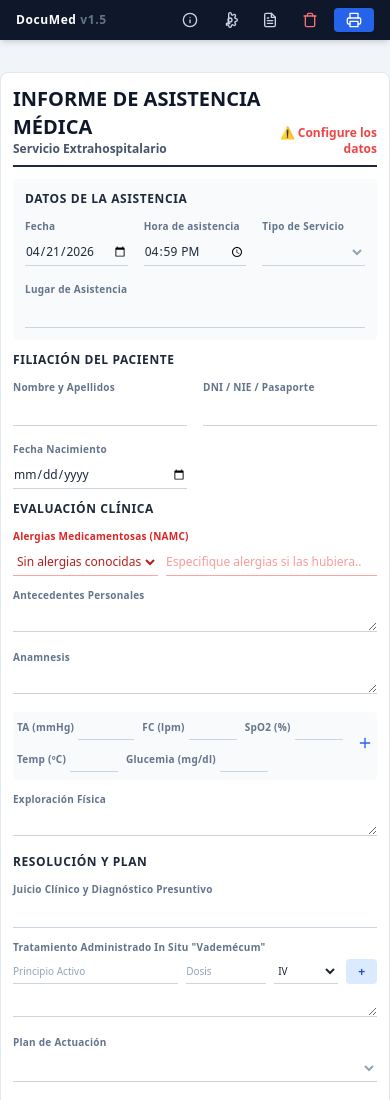
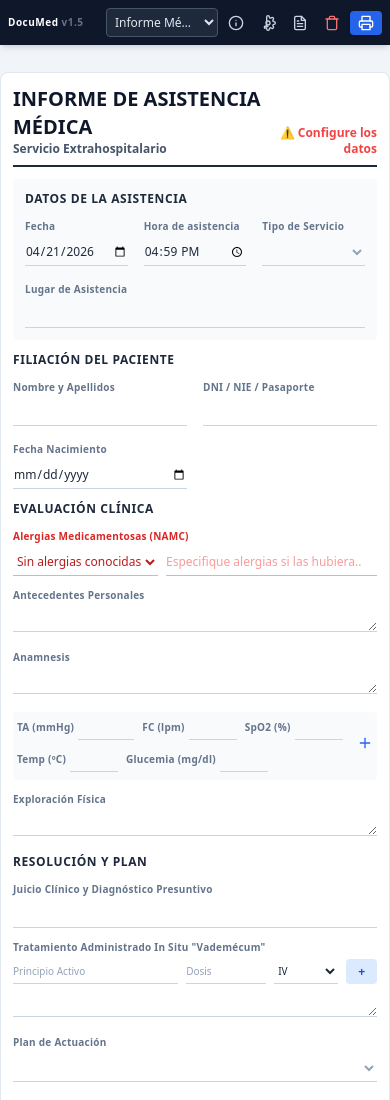
Before and after one commit to AngieVik/Documed, a plain HTML site: page index.html in a window 390 px wide. Shown: the top 1100 px of the page. Drawn offline with nearby package versions, Linux system fonts and the light colour scheme.

Commit message:
refactor: improve mobile responsiveness and layout of the navigation bar

```diff
--- a/index.html
+++ b/index.html
@@ -144,24 +144,25 @@
     </style>
   </head>
   <body class="bg-slate-100 text-slate-800 font-sans antialiased pb-20">
-    <nav
-      class="fixed top-0 w-full bg-slate-900 text-slate-300 flex justify-between items-center px-4 py-2 z-50 no-print shadow-md"
+ <nav
+      class="fixed top-0 w-full bg-slate-900 text-slate-300 flex justify-between items-center px-2 sm:px-4 py-2 z-50 no-print shadow-md"
     >
-      <div class="font-bold text-white text-xs tracking-wider">
+      <div class="font-bold text-white text-[10px] sm:text-xs tracking-wider shrink-0">
         DocuMed <span class="text-slate-500">v1.5</span>
       </div>
-      <div class="flex items-center gap-2 sm:gap-4">
+      <div class="flex items-center gap-1 sm:gap-4">
         <select
           id="doc-selector"
-          class="hidden sm:block bg-slate-800 border border-slate-600 text-slate-200 text-xs rounded px-2 py-1 focus:outline-none focus:ring-1 focus:ring-blue-500 cursor-pointer"
+          class="w-28 sm:w-auto truncate bg-slate-800 border border-slate-600 text-slate-200 text-xs rounded px-1 sm:px-2 py-1 focus:outline-none focus:ring-1 focus:ring-blue-500 cursor-pointer"
           title="Tipo de documento"
         >
           <option value="informe_medico">Informe Médico</option>
           <option value="alta_voluntaria">Alta Voluntaria / Negativa</option>
         </select>
+
         <button
           id="btn-info"
-          class="flex items-center gap-1.5 hover:text-white transition-colors text-sm px-2 py-1 rounded hover:bg-slate-800"
+          class="flex items-center gap-1.5 hover:text-white transition-colors text-sm px-1.5 sm:px-2 py-1 rounded hover:bg-slate-800"
           title="Instrucciones"
         >
           <svg
@@ -181,9 +182,10 @@
           </svg>
           <span class="hidden sm:inline">Instrucciones</span>
         </button>
+
         <button
           id="btn-config"
-          class="flex items-center gap-1.5 hover:text-white transition-colors text-sm px-2 py-1 rounded hover:bg-slate-800"
+          class="flex items-center gap-1.5 hover:text-white transition-colors text-sm px-1.5 sm:px-2 py-1 rounded hover:bg-slate-800"
           title="Configuración"
         >
           <svg
@@ -204,9 +206,10 @@
           </svg>
           <span class="hidden sm:inline">Configuración</span>
         </button>
+
         <button
           id="btn-report"
-          class="flex items-center gap-1.5 hover:text-white transition-colors text-sm px-2 py-1 rounded hover:bg-slate-800"
+          class="flex items-center gap-1.5 hover:text-white transition-colors text-sm px-1.5 sm:px-2 py-1 rounded hover:bg-slate-800"
           title="Informe"
         >
           <svg
@@ -230,9 +233,10 @@
           </svg>
           <span class="hidden sm:inline">Informe</span>
         </button>
+
         <button
           id="btn-clear"
-          class="flex items-center gap-1.5 text-red-400 hover:text-red-300 transition-colors text-sm px-2 py-1 rounded hover:bg-slate-800"
+          class="flex items-center gap-1.5 text-red-400 hover:text-red-300 transition-colors text-sm px-1.5 sm:px-2 py-1 rounded hover:bg-slate-800"
           title="Borrar"
         >
           <svg
@@ -253,9 +257,10 @@
           </svg>
           <span class="hidden sm:inline">Borrar</span>
         </button>
+
         <button
           id="btn-print"
-          class="flex items-center gap-1.5 bg-blue-600 text-white hover:bg-blue-500 transition-colors text-sm px-3 py-1 rounded shadow"
+          class="flex items-center gap-1.5 bg-blue-600 text-white hover:bg-blue-500 transition-colors text-sm px-2 sm:px-3 py-1 rounded shadow"
           title="Imprimir PDF"
         >
           <svg
```
